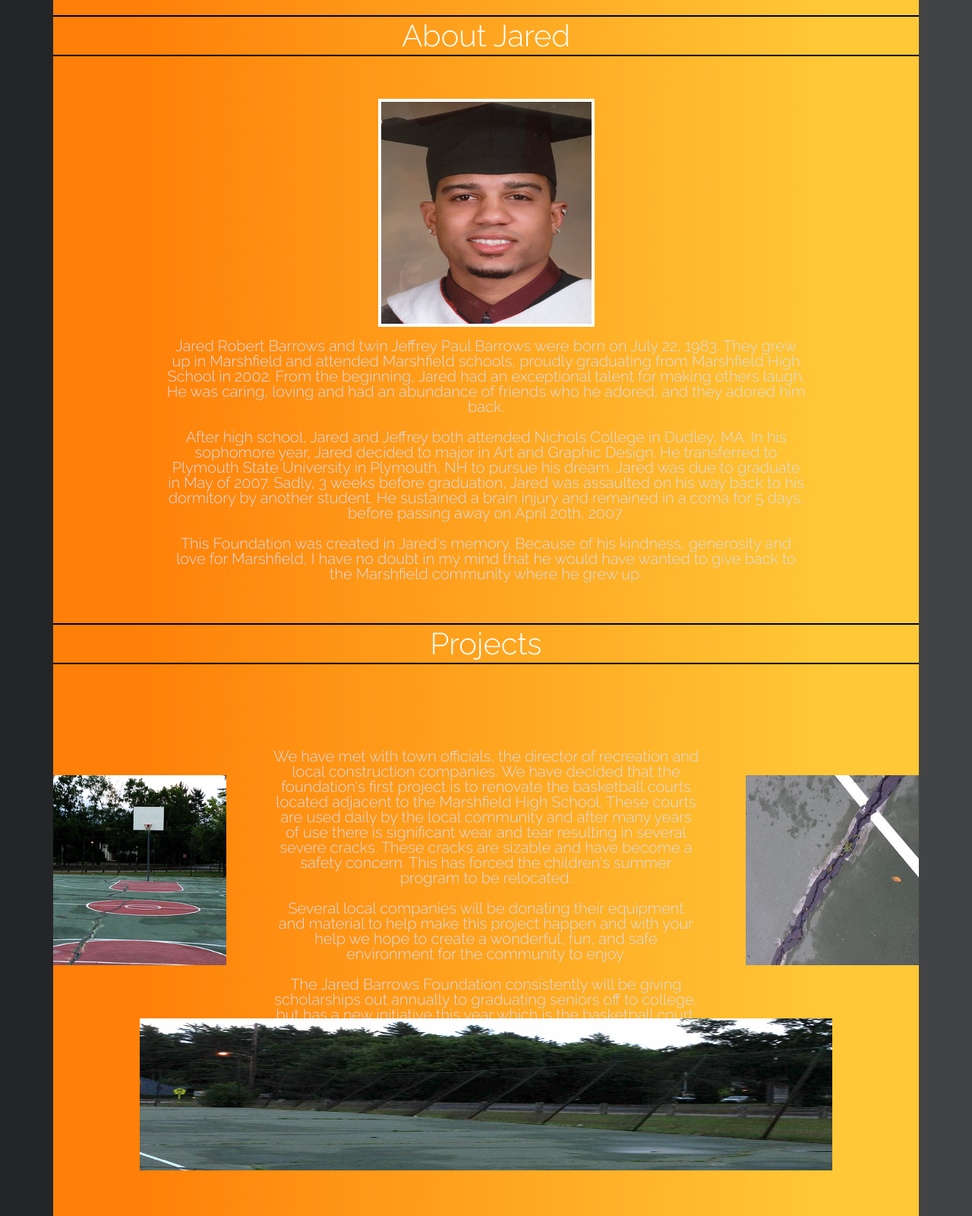
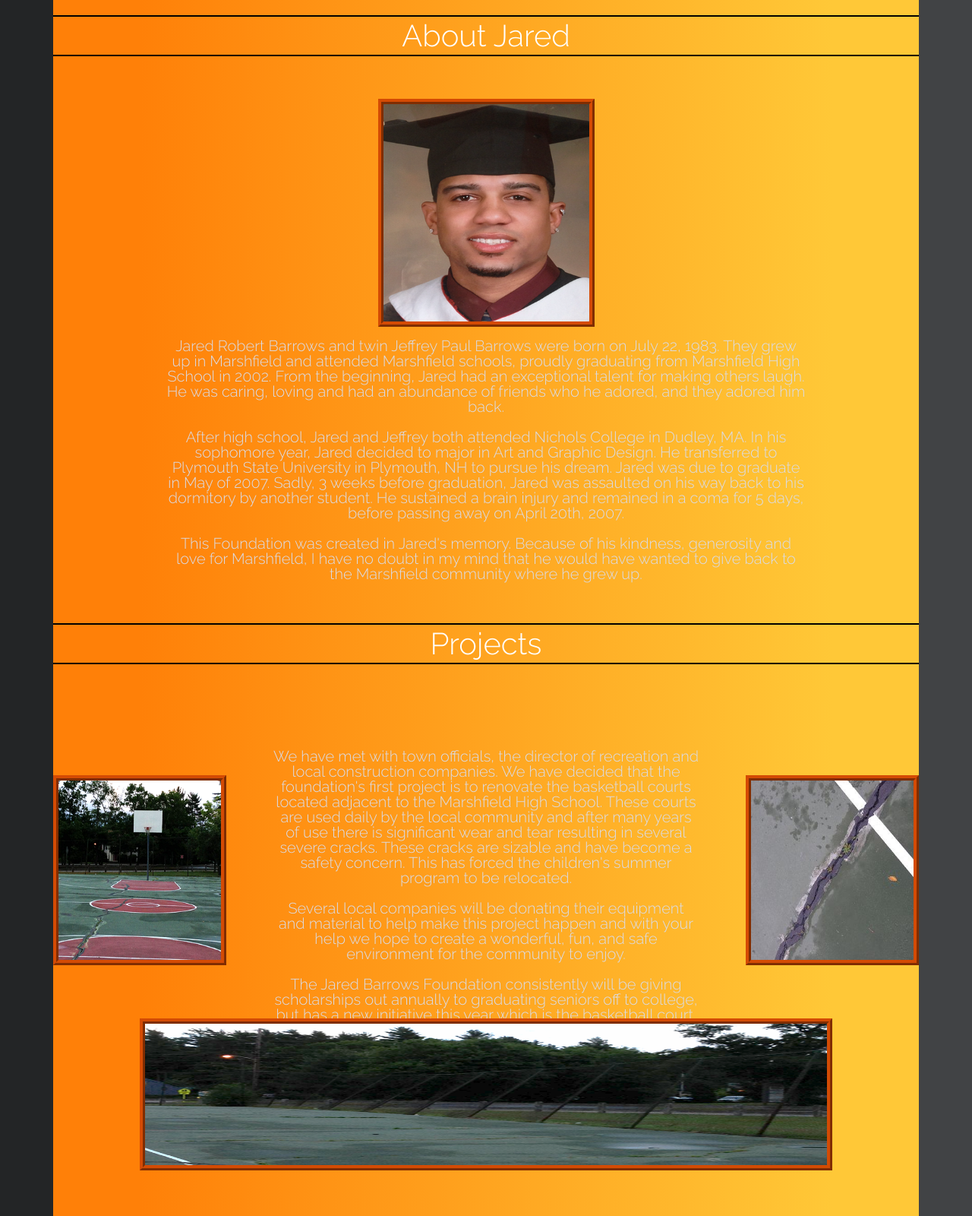
Before and after one commit to thines92/barrowsSite, a plain HTML site: page index.html in a window 1280 px wide. Shown: the part 820-2420 px from the top of the page at 76% size. Drawn offline with Linux system fonts and the light colour scheme.

Commit message:
added img borders

```diff
--- a/css/main.css
+++ b/css/main.css
@@ -24,6 +24,9 @@ body {
 .container {
   height: 100%;
   position: relative;
+}
+.border {
+  border: 7px ridge #d44b04;
 }
 .navi {
   position: fixed;
@@ -72,9 +75,7 @@ body {
 .front-page img {
   height: 450px;
   width: 450px;
-  border: 15px groove white;
-  padding: 10px;
-  background-color: #B6B6B6;
+  border: 15px ridge #d44b04;
 }
 .about-page {
   height: 100%;
@@ -104,7 +105,6 @@ body {
   position: absolute;
   top: 150px;
   left: 37.5%;
-  border: 4px solid white;
 }
 .about-page p {
   width: 75%;
--- a/index.html
+++ b/index.html
@@ -24,7 +24,7 @@
     </section>
     <section class="about-page">
       <h1>About Jared</h1>
-      <img class="jared-about" alt="Jared Barrow's grad photo" src="images/jared-about.jpg" />
+      <img class="jared-about border" alt="Jared Barrow's grad photo" src="images/jared-about.jpg" />
       <p>
         Jared Robert Barrows and twin Jeffrey Paul Barrows were born on July 22, 1983. They grew up in Marshfield and attended Marshfield
         schools, proudly graduating from Marshfield High School in 2002. From the beginning, Jared had an exceptional talent for making
@@ -45,7 +45,7 @@
     </section>
     <section class="project-page">
       <h1>Projects</h1>
-      <img class="left-project-img" alt="" src="images/left-project-img.jpg" />
+      <img class="left-project-img border" alt="" src="images/left-project-img.jpg" />
       <p>
         We have met with town officials, the director of recreation and
         local construction companies. We have decided that the
@@ -62,8 +62,8 @@
         annually to graduating seniors off to college, but has a new initiative
         this year which is the basketball court.
       </p>
-      <img class="right-project-img" alt="" src="images/right-project-img.jpg" />
-      <img class="bottom-project-img" alt="" src="images/bottom-project-img.jpg" />
+      <img class="right-project-img border" alt="" src="images/right-project-img.jpg" />
+      <img class="bottom-project-img border" alt="" src="images/bottom-project-img.jpg" />
     </section>
     <section class="donate-page">
       <h1>Donate</h1>
```
